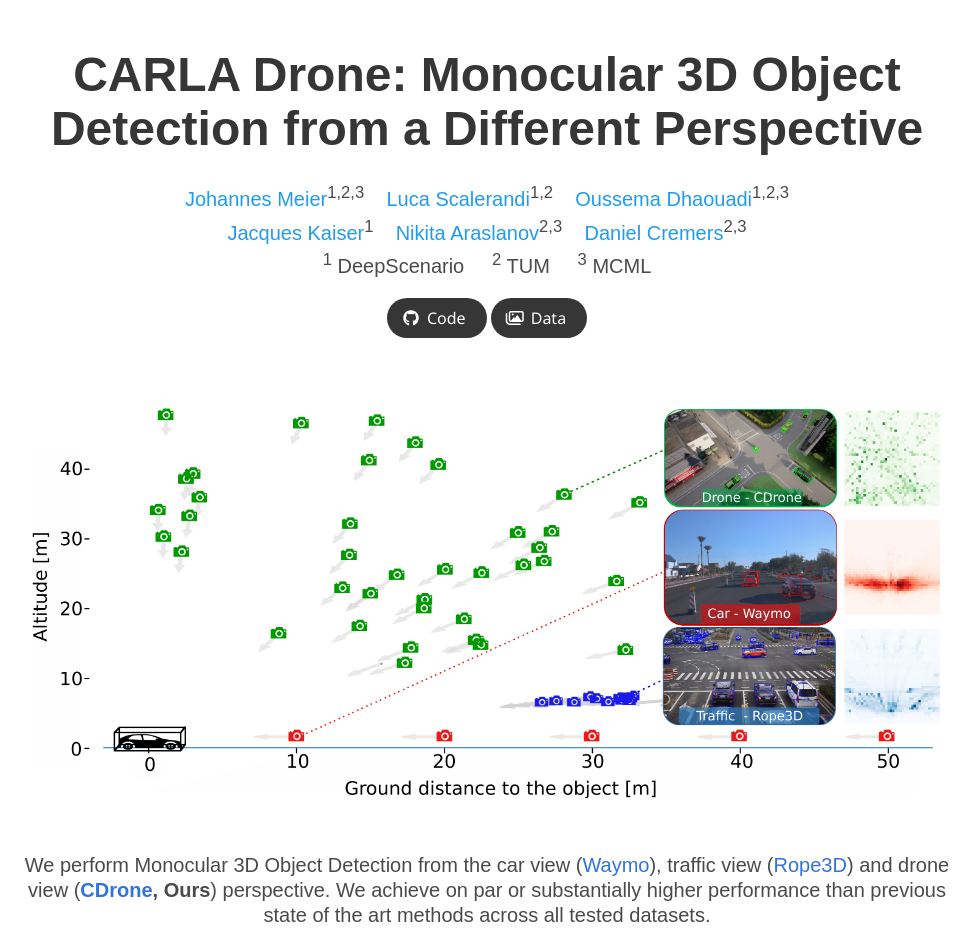
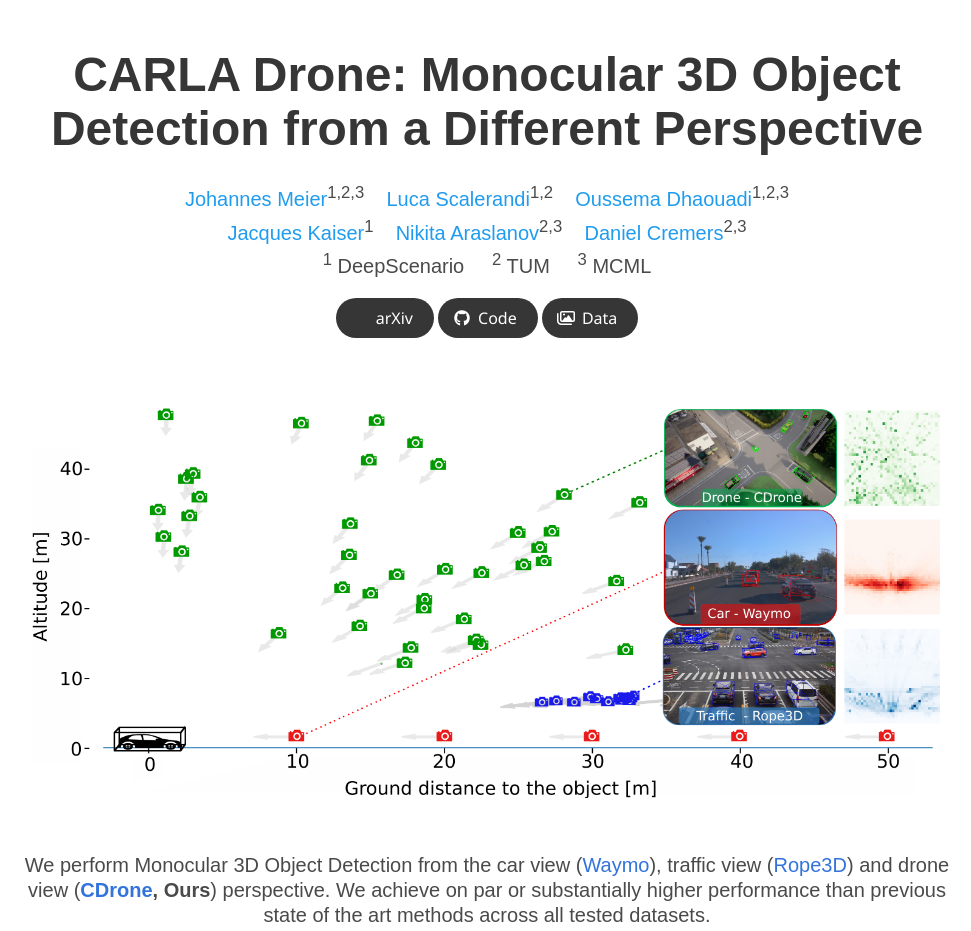
Before and after one commit to deepscenario/CDrone, a plain HTML site: page index.html in a window 1280 px wide. Shown: the top 931 px of the page, without its empty margins (153-1124 px from the left). Drawn offline with nearby package versions, Linux system fonts and the light colour scheme; some icons are missing; a web font is replaced by a local one.

Commit message:
Add Arxiv

```diff
--- a/index.html
+++ b/index.html
@@ -72,15 +72,15 @@
           <div class="column has-text-centered">
             <div class="publication-links">
               <!-- PDF Link. -->
-              <!-- <span class="link-block">
-                <a href="https://arxiv.org/abs/2011.12948"
+              <span class="link-block">
+                <a href="https://www.arxiv.org/pdf/2408.11958"
                    class="external-link button is-normal is-rounded is-dark">
                   <span class="icon">
                       <i class="ai ai-arxiv"></i>
                   </span>
                   <span>arXiv</span>
                 </a>
-              </span> -->
+              </span>
               <!-- Video Link. -->
               <!-- <span class="link-block">
                 <a href="https://www.youtube.com/watch?v=MrKrnHhk8IA"
```
